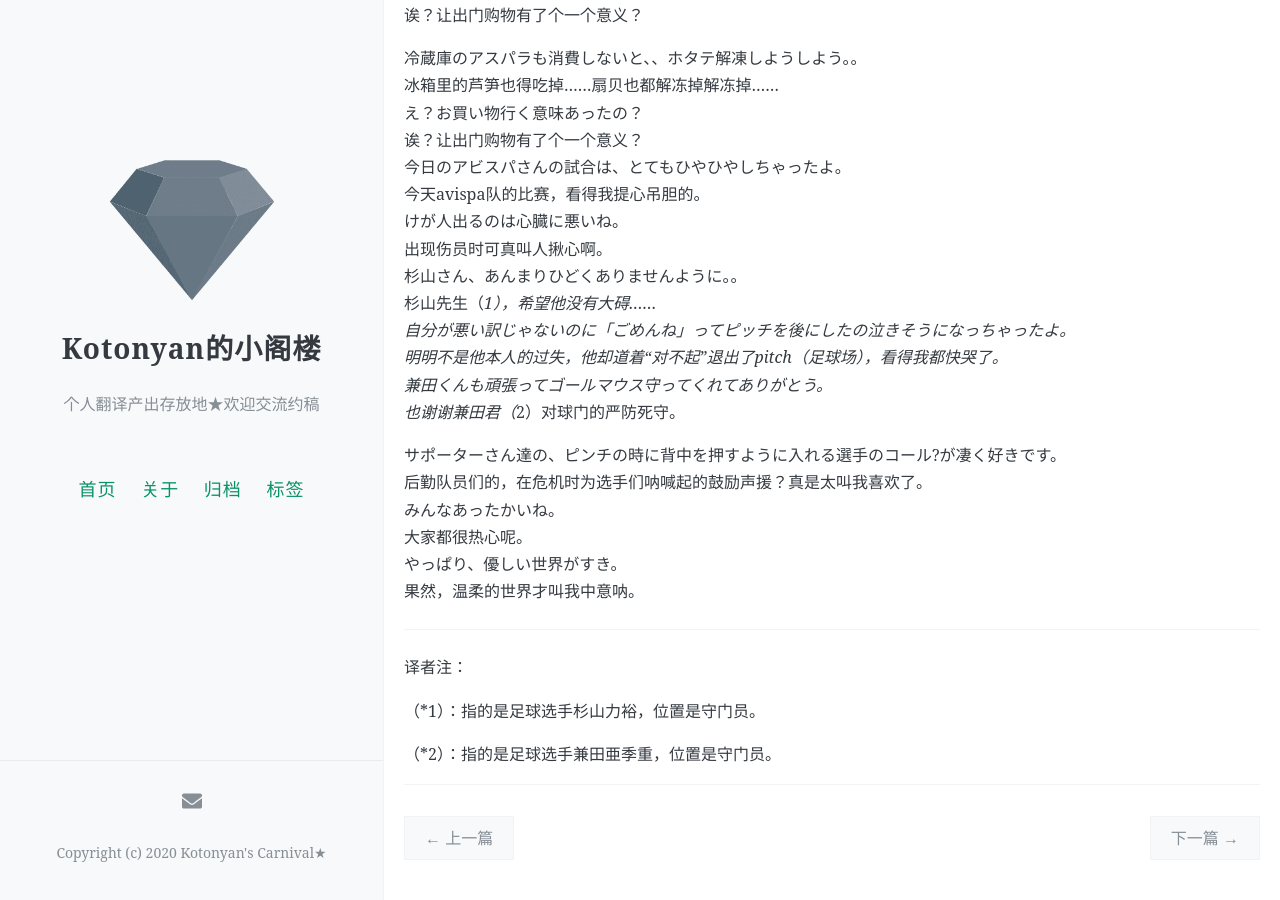
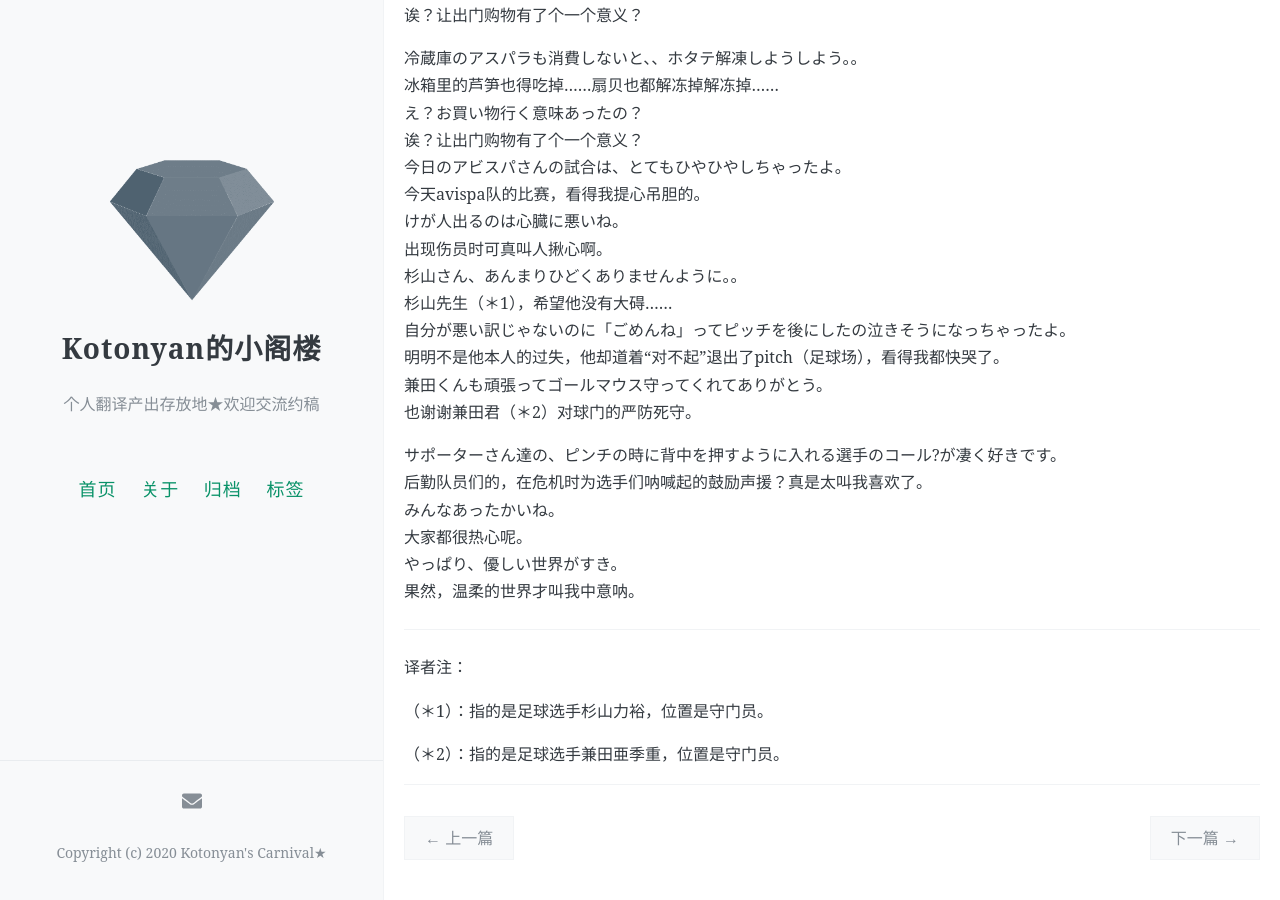
Before and after one commit to kotonyan/loft, a Jekyll site: the page built from _posts/2017-04-27-Translation-Tamura-Yukari-Blog-2017-04-22.md, in a window 1280 px wide and 900 px high, scrolled down 685 px. Built offline with Jekyll 4.4.1, drawn with Linux system fonts in a browser that asks for light colours; comment, search, counter and statistics services are not loaded.

```diff
--- a/_posts/2017-04-27-Translation-Tamura-Yukari-Blog-2017-04-22.md
+++ b/_posts/2017-04-27-Translation-Tamura-Yukari-Blog-2017-04-22.md
@@ -39,11 +39,11 @@ comments: true
 けが人出るのは心臓に悪いね。
 出现伤员时可真叫人揪心啊。
 杉山さん、あんまりひどくありませんように。。
-杉山先生（*1），希望他没有大碍……
+杉山先生（＊1），希望他没有大碍……
 自分が悪い訳じゃないのに「ごめんね」ってピッチを後にしたの泣きそうになっちゃったよ。
 明明不是他本人的过失，他却道着“对不起”退出了pitch（足球场），看得我都快哭了。
 兼田くんも頑張ってゴールマウス守ってくれてありがとう。
-也谢谢兼田君（*2）对球门的严防死守。
+也谢谢兼田君（＊2）对球门的严防死守。
 
 サポーターさん達の、ピンチの時に背中を押すように入れる選手のコール?が凄く好きです。
 后勤队员们的，在危机时为选手们呐喊起的鼓励声援？真是太叫我喜欢了。
@@ -56,6 +56,6 @@ comments: true
 
 译者注：
 
-（*1）：指的是足球选手杉山力裕，位置是守门员。
+（＊1）：指的是足球选手杉山力裕，位置是守门员。
 
-（*2）：指的是足球选手兼田亜季重，位置是守门员。
+（＊2）：指的是足球选手兼田亜季重，位置是守门员。
```
